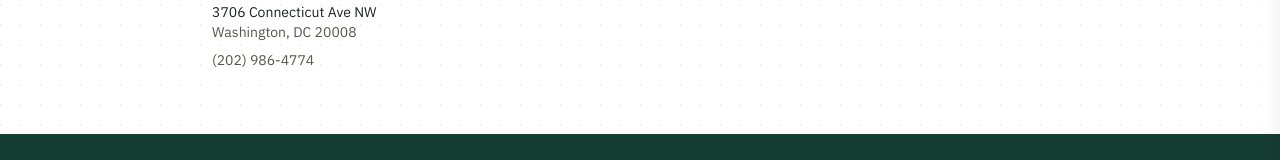
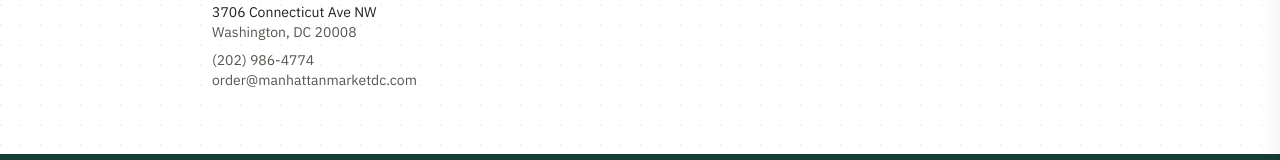
Before and after one commit to connectdc7/manhattan-market, a Next.js app: page /location in a window 1280 px wide. Shown: the part 596-756 px from the top of the page. Built offline with nearby package versions, Linux system fonts and the light colour scheme; no server answers.

Commit message:
Add files via upload

```diff
--- a/app/location/page.tsx
+++ b/app/location/page.tsx
@@ -46,6 +46,11 @@
           <p className="mt-2 font-body text-sm text-ink-soft">
             <a href="tel:+12029864774" className="hover:text-pink-deep">(202) 986-4774</a>
           </p>
+          <p className="font-body text-sm text-ink-soft">
+            <a href="mailto:order@manhattanmarketdc.com" className="hover:text-pink-deep">
+              order@manhattanmarketdc.com
+            </a>
+          </p>
         </div>
 
         <div>
```
